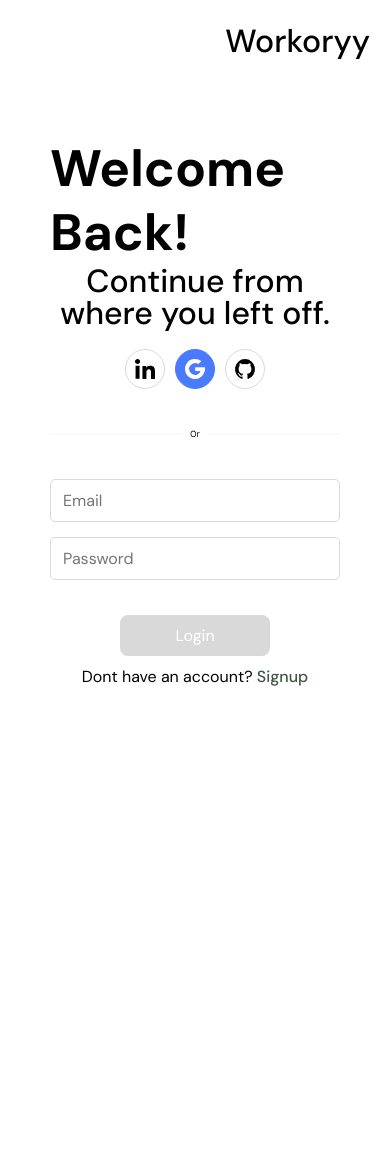
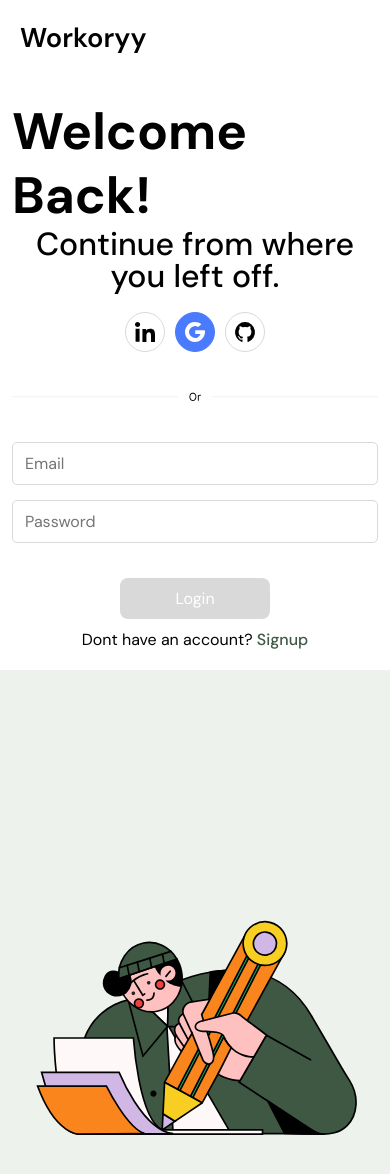
Before and after one commit to Im-Hassan-wd/marketplace, a Next.js app: page /ob/login in a window 390 px wide. Shown: the top 1174 px of the page. Before the commit the page ends 844 px from the top, so only its background shows below. Built offline with nearby package versions, Linux system fonts and the light colour scheme.

Commit message:
reworked auth screen

```diff
--- a/app/auth.css
+++ b/app/auth.css
@@ -4,16 +4,10 @@
   justify-content: center;
   /* align-items: center; */
   /* flex-direction: column; */
-  height: 100vh;
-  overflow: hidden;
   position: relative;
 }
 .signup h1 {
   font-size: 3.2rem;
-}
-.signup .sidebar {
-  order: 1;
-  flex: 1;
 }
 .signup .form-wrapper {
   display: flex;
@@ -114,6 +108,7 @@
   justify-content: space-between;
   align-items: center;
   margin: 0 auto;
+  /* gap: 10px; */
 }
 .action a {
   color: var(--primary);
@@ -136,12 +131,25 @@
 }
 
 /* responsive design */
+
+@media (min-width: 1001px) {
+  .signup {
+    height: 100vh;
+    overflow: hidden;
+  }
+}
 @media (max-width: 1000px) {
-  .sidebar {
+  .signup {
     flex-direction: column;
   }
+  .signup .form-wrapper {
+    margin-top: 100px;
+  }
 }
-@media (max-width: 445px) {
+@media (max-width: 500px) {
+  .signup .form-wrapper {
+    padding: 0 12px;
+  }
   .action {
     flex-direction: column;
     justify-content: center;
--- a/components/sidebar/Sidebar.css
+++ b/components/sidebar/Sidebar.css
@@ -1,7 +1,9 @@
 .sidebar {
   background: var(--primary-light);
   width: fit-content;
-  position: relative;
+  /* position: relative; */
+  order: 1;
+  flex: 1;
 }
 .sidebar img {
   display: flex;
@@ -11,8 +13,25 @@
 }
 .sidebar .logo {
   position: absolute;
-  font-size: 2rem;
-  font-weight: 500;
-  right: 20px;
-  top: 20px;
+  font-size: 1.7rem;
+  font-weight: 600;
+  right: 0px;
+  top: 0px;
+  padding: 20px;
 }
+@media (max-width: 1000px) {
+  .sidebar {
+    width: 100%;
+    overflow: hidden;
+    height: 30%;
+  }
+  .sidebar img {
+    width: 100%;
+  }
+  .sidebar .logo {
+    width: 100%;
+    left: 0px;
+    background: #fff;
+    position: fixed;
+  }
+}
```
